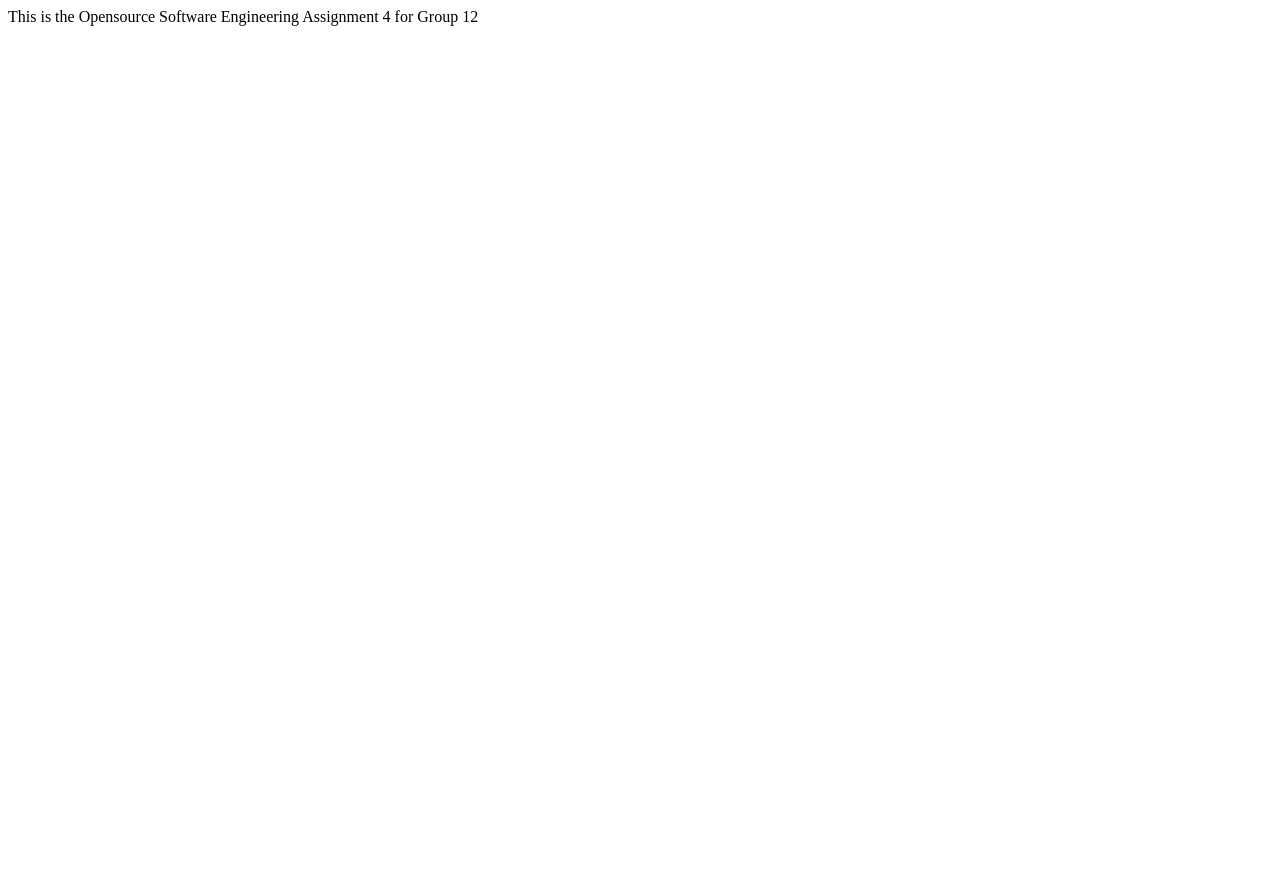
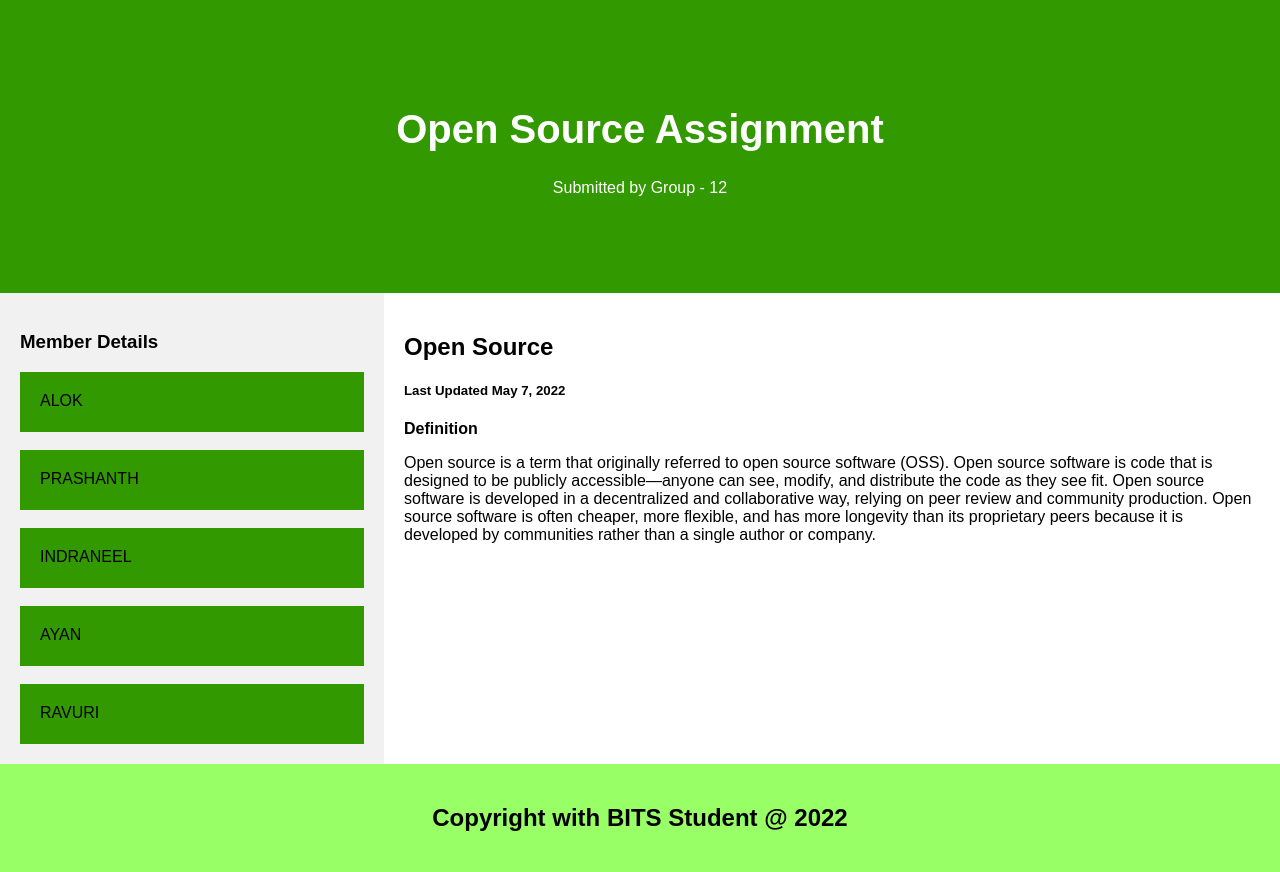
Before and after one commit to akbits/open_source_assignment_4, a plain HTML site: page index.html in a window 1280 px wide. Before the commit the page ends 800 px from the top, so only its background shows below. Drawn offline with Linux system fonts and the light colour scheme.

Commit message:
New Code Changes for Index Page with combination
New Code Changes for Index Page with combination

```diff
--- a/index.html
+++ b/index.html
@@ -1 +1,149 @@
-<html>This is the Opensource Software Engineering Assignment 4 for Group 12</html>
+<!DOCTYPE html>
+<html lang="en">
+<head>
+<title>Page Title</title>
+<meta charset="UTF-8">
+<meta name="viewport" content="width=device-width, initial-scale=1">
+<style>
+* {
+  box-sizing: border-box;
+}
+
+/* Style the body */
+body {
+  font-family: Arial, Helvetica, sans-serif;
+  margin: 0;
+}
+
+/* Header/logo Title */
+.header {
+  padding: 80px;
+  text-align: center;
+  background: #339900;
+  color: white;
+}
+
+/* Increase the font size of the heading */
+.header h1 {
+  font-size: 40px;
+}
+
+/* Style the top navigation bar */
+.navbar {
+  overflow: hidden;
+  background-color: #333;
+}
+
+/* Style the navigation bar links */
+.navbar a {
+  float: left;
+  display: block;
+  color: white;
+  text-align: center;
+  padding: 14px 20px;
+  text-decoration: none;
+}
+
+/* Right-aligned link */
+.navbar a.right {
+  float: right;
+}
+
+/* Change color on hover */
+.navbar a:hover {
+  background-color: #ddd;
+  color: black;
+}
+
+/* Column container */
+.row {
+  display: -ms-flexbox; /* IE10 */
+  display: flex;
+  -ms-flex-wrap: wrap; /* IE10 */
+  flex-wrap: wrap;
+}
+
+/* Create two unequal columns that sits next to each other */
+/* Sidebar/left column */
+.side {
+  -ms-flex: 30%; /* IE10 */
+  flex: 30%;
+  background-color: #f1f1f1;
+  padding: 20px;
+}
+
+/* Main column */
+.main {
+  -ms-flex: 70%; /* IE10 */
+  flex: 70%;
+  background-color: white;
+  padding: 20px;
+}
+
+/* Fake image, just for this example */
+.fakeimg {
+  background-color: #339900;
+  width: 100%;
+  padding: 20px;
+}
+
+/* Footer */
+.footer {
+  padding: 20px;
+  text-align: center;
+  background: #99ff66;
+}
+
+/* Responsive layout - when the screen is less than 700px wide, make the two columns stack on top of each other instead of next to each other */
+@media screen and (max-width: 700px) {
+  .row {
+    flex-direction: column;
+  }
+}
+
+/* Responsive layout - when the screen is less than 400px wide, make the navigation links stack on top of each other instead of next to each other */
+@media screen and (max-width: 400px) {
+  .navbar a {
+    float: none;
+    width: 100%;
+  }
+}
+</style>
+</head>
+<body>
+
+<div class="header">
+  <h1>Open Source Assignment</h1>
+  <p>Submitted by Group - 12</p>
+</div>
+
+
+<div class="row">
+  <div class="side">
+
+    <h3>Member Details</h3>
+
+    <div class="fakeimg" style="height:60px;">ALOK</div><br>
+    <div class="fakeimg" style="height:60px;">PRASHANTH</div><br>
+    <div class="fakeimg" style="height:60px;">INDRANEEL</div><br>
+        <div class="fakeimg" style="height:60px;">AYAN</div><br>
+            <div class="fakeimg" style="height:60px;">RAVURI </div>
+  </div>
+  <div class="main">
+    <h2>Open Source</h2>
+    <h5>Last Updated  May 7, 2022</h5>
+    <p><b>Definition</b></p>
+    <p>Open source is a term that originally referred to open source software (OSS). Open source software is code that is designed to be publicly accessible—anyone can see, modify, and distribute the code as they see fit.
+
+Open source software is developed in a decentralized and collaborative way, relying on peer review and community production. Open source software is often cheaper, more flexible, and has more longevity than its proprietary peers because it is developed by communities rather than a single author or company.</p>
+    <br>
+
+  </div>
+</div>
+
+<div class="footer">
+  <h2>Copyright with BITS Student @ 2022</h2>
+</div>
+
+</body>
+</html>
```
